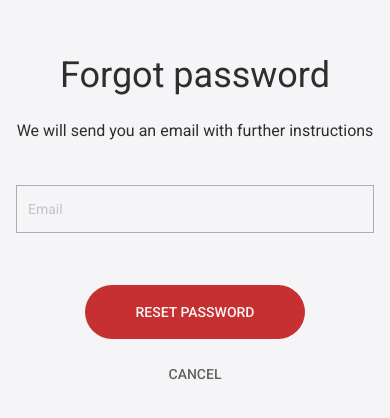
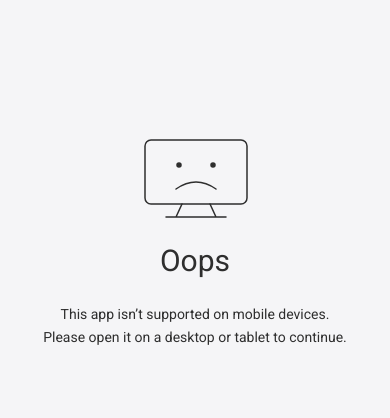
Before and after one commit to Hellpines/CV-Builder, a Next.js app: page /forgot-password in a window 390 px wide. Shown: the part 178-596 px from the top of the page. Built offline with nearby package versions, Linux system fonts and the light colour scheme; no server answers.

Commit message:
feat: create pages for each type of error

```diff
--- /dev/null
+++ b/src/app/error.tsx
@@ -0,0 +1,25 @@
+'use client';
+
+import { useEffect } from 'react';
+import { ErrorScreen } from '@/components/ui/error-screen';
+
+export default function Error({ error, reset }: { error: Error; reset: () => void }) {
+  useEffect(() => {
+    console.error(error);
+  }, [error]);
+
+  return (
+    <ErrorScreen
+      title="Oops"
+      description={
+        <>
+          Something went wrong. We’re already working on fixing it.
+          <br />
+          Please try again or go back.
+        </>
+      }
+      actionLabel="Retry"
+      onAction={reset}
+    />
+  );
+}
--- a/src/app/layout.tsx
+++ b/src/app/layout.tsx
@@ -3,6 +3,7 @@ import './globals.css';
 import { Roboto } from 'next/font/google';
 import { ApolloProvider } from '@/components/providers/ApolloProvider';
 import { ReactNode } from 'react';
+import { AppGuard } from '@/components/providers/AppGuard';
 
 const roboto = Roboto({
   weight: ['400', '500'],
@@ -16,9 +17,11 @@ export const metadata: Metadata = {
 };
 export default function RootLayout({ children }: { children: ReactNode }) {
   return (
-    <html lang="ru" className={roboto.className}>
+    <html lang="en" className={roboto.className}>
       <body className="bg-background text-primary-foreground min-h-screen antialiased">
-        <ApolloProvider>{children}</ApolloProvider>
+        <ApolloProvider>
+          <AppGuard>{children}</AppGuard>
+        </ApolloProvider>
       </body>
     </html>
   );
--- /dev/null
+++ b/src/app/not-found.tsx
@@ -0,0 +1,28 @@
+'use client';
+
+import { useRouter } from 'next/navigation';
+import { ErrorScreen } from '@/components/ui/error-screen';
+
+export default function NotFound() {
+  const router = useRouter();
+
+  const handleBack = () => {
+    if (window.history.length > 1) router.back();
+    else router.push('/users');
+  };
+
+  return (
+    <ErrorScreen
+      title="Hmm..."
+      description={
+        <>
+          This doesn’t seem to be the page you were looking for.
+          <br />
+          Let’s get you back on track.
+        </>
+      }
+      actionLabel="Go back"
+      onAction={handleBack}
+    />
+  );
+}
--- /dev/null
+++ b/src/components/providers/AppGuard.tsx
@@ -0,0 +1,54 @@
+'use client';
+
+import type { ReactNode } from 'react';
+import { ErrorScreen } from '@/components/ui/error-screen';
+import { useIsMobile } from '@/shared/hooks/useIsMobile';
+import { useOnlineStatus } from '@/shared/hooks/useOnlineStatus';
+
+export function AppGuard({ children }: { children: ReactNode }) {
+  const isMobile = useIsMobile();
+  const isOnline = useOnlineStatus();
+
+  let screen: ReactNode = null;
+
+  if (isMobile) {
+    screen = (
+      <ErrorScreen
+        title="Oops"
+        description={
+          <>
+            This app isn’t supported on mobile devices.
+            <br />
+            Please open it on a desktop or tablet to continue.
+          </>
+        }
+      />
+    );
+  } else if (!isOnline) {
+    screen = (
+      <ErrorScreen
+        title="Oops"
+        description={
+          <>
+            No internet connection.
+            <br />
+            Please check your network and try again.
+          </>
+        }
+        actionLabel="Retry"
+        onAction={() => {
+          if (navigator.onLine) window.location.reload();
+        }}
+      />
+    );
+  }
+
+  return (
+    <>
+      {children}
+      {screen ? (
+        <div className="bg-background fixed inset-0 z-100 overflow-auto">{screen}</div>
+      ) : null}
+    </>
+  );
+}
--- /dev/null
+++ b/src/components/ui/error-screen.tsx
@@ -0,0 +1,47 @@
+import type { ReactNode } from 'react';
+import { Button } from '@/components/ui/button';
+
+function SadMonitor({ className }: { className?: string }) {
+  return (
+    <svg
+      width="160"
+      height="80"
+      viewBox="0 0 102 80"
+      fill="none"
+      stroke="currentColor"
+      strokeWidth="1.5"
+      strokeLinecap="round"
+      strokeLinejoin="round"
+      aria-hidden="true"
+      className={className}
+    >
+      <rect x="1" y="1" width="102" height="64" rx="6" />
+      <circle cx="35" cy="26" r="2" fill="currentColor" />
+      <circle cx="69" cy="26" r="2" fill="currentColor" />
+      <path d="M32 50 Q52 36 72 50" />
+      <path d="M38 65 L32 78 M66 65 L72 78 M22 78 H82" />
+    </svg>
+  );
+}
+
+interface ErrorScreenProps {
+  title: string;
+  description: ReactNode;
+  actionLabel?: string;
+  onAction?: () => void;
+}
+
+export function ErrorScreen({ title, description, actionLabel, onAction }: ErrorScreenProps) {
+  return (
+    <div className="flex min-h-screen w-full flex-col items-center justify-center gap-6 px-4 text-center">
+      <SadMonitor className="text-primary-bold" />
+      <h1 className="text-primary-bold text-3xl font-normal">{title}</h1>
+      <p className="text-primary-bold text-sm leading-relaxed">{description}</p>
+      {actionLabel ? (
+        <Button onClick={onAction} className="w-55 py-4">
+          {actionLabel}
+        </Button>
+      ) : null}
+    </div>
+  );
+}
--- /dev/null
+++ b/src/shared/hooks/useIsMobile.ts
@@ -0,0 +1,17 @@
+import { useSyncExternalStore } from 'react';
+
+const QUERY = '(max-width: 767px)';
+
+function subscribe(callback: () => void) {
+  const mql = window.matchMedia(QUERY);
+  mql.addEventListener('change', callback);
+  return () => mql.removeEventListener('change', callback);
+}
+
+export function useIsMobile() {
+  return useSyncExternalStore(
+    subscribe,
+    () => window.matchMedia(QUERY).matches,
+    () => false
+  );
+}
--- /dev/null
+++ b/src/shared/hooks/useOnlineStatus.ts
@@ -0,0 +1,18 @@
+import { useSyncExternalStore } from 'react';
+
+function subscribe(callback: () => void) {
+  window.addEventListener('online', callback);
+  window.addEventListener('offline', callback);
+  return () => {
+    window.removeEventListener('online', callback);
+    window.removeEventListener('offline', callback);
+  };
+}
+
+export function useOnlineStatus() {
+  return useSyncExternalStore(
+    subscribe,
+    () => navigator.onLine,
+    () => true
+  );
+}
```
